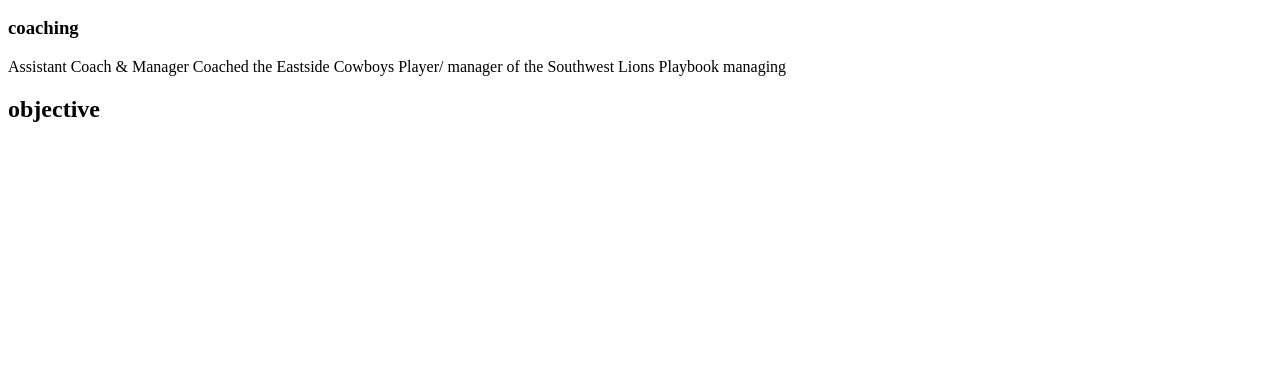
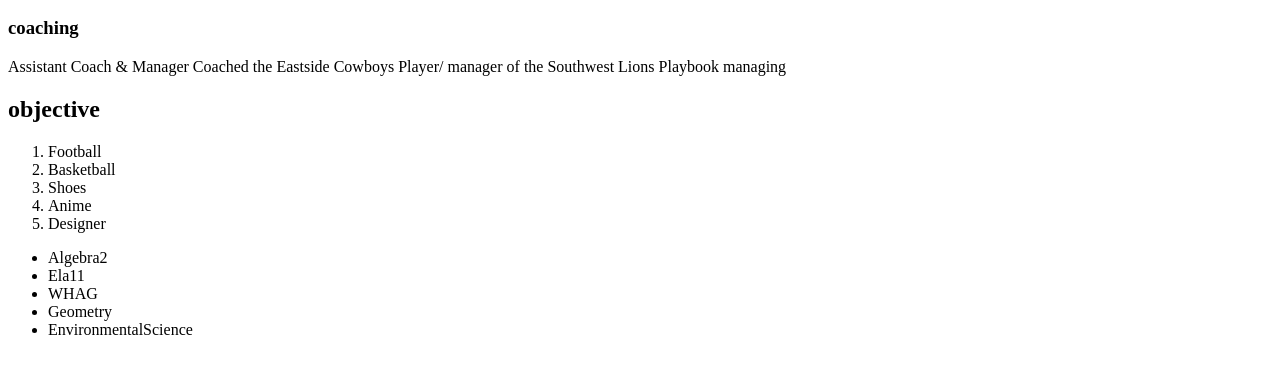
Before and after one commit to zaire03/portfolio, a plain HTML site: page index.html in a window 1280 px wide. Shown: the part 248-622 px from the top of the page. Drawn offline with Linux system fonts and the light colour scheme.

Commit message:
third commit

```diff
--- a/index.html
+++ b/index.html
@@ -33,4 +33,18 @@ Playbook managing
 <h2>
   objective
 </h2>
+<ol>
+    <li> Football </li>
+    <li> Basketball </li>
+    <li> Shoes </li>
+    <li> Anime </li>
+    <li> Designer </li>
+</ol>
+<ul>
+    <li> Algebra2 </li>
+    <li> Ela11 </li>
+    <li> WHAG </li>
+    <li> Geometry </li>
+    <li> EnvironmentalScience </li>
+</ul>
     </body>
```
